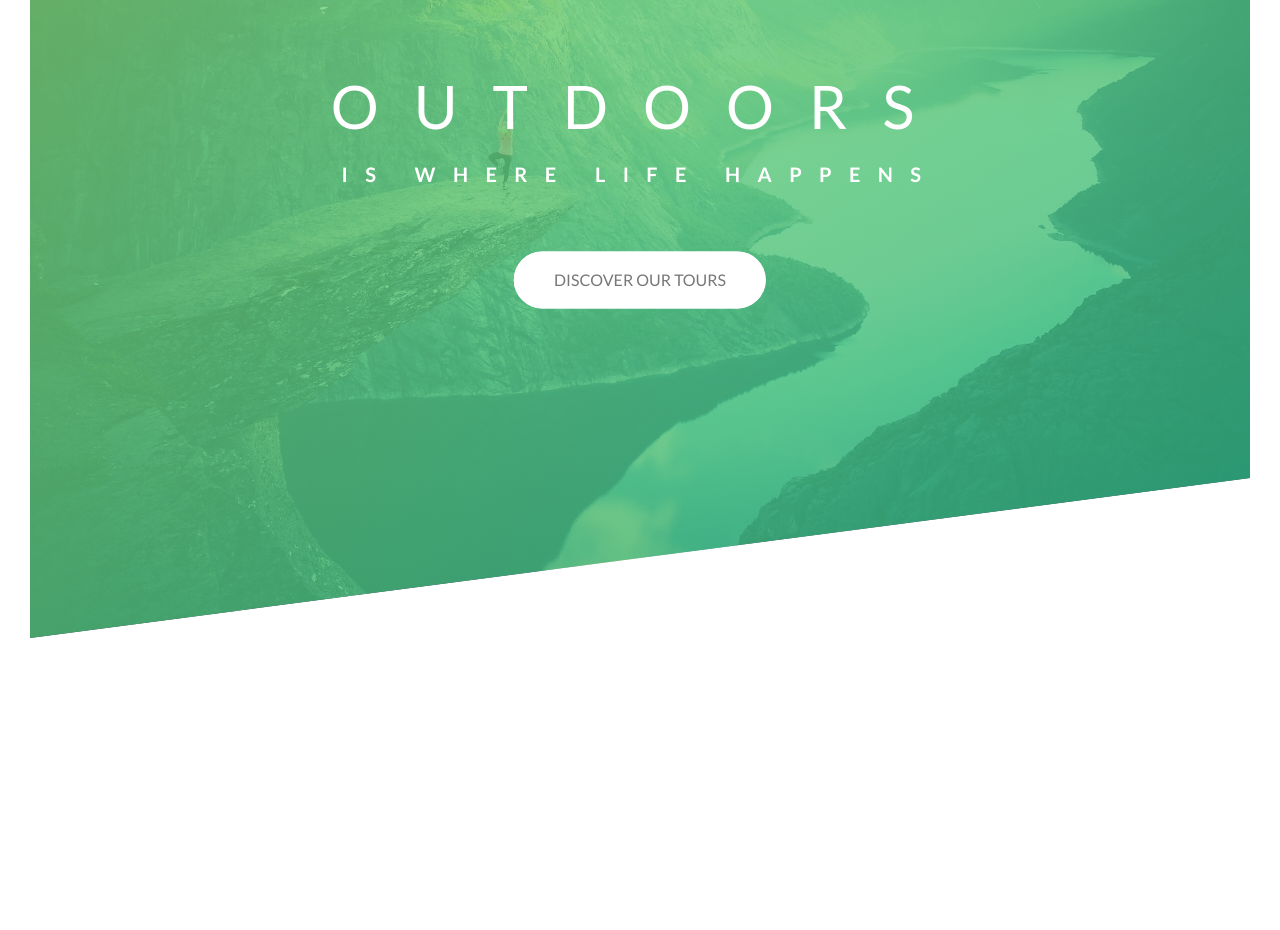
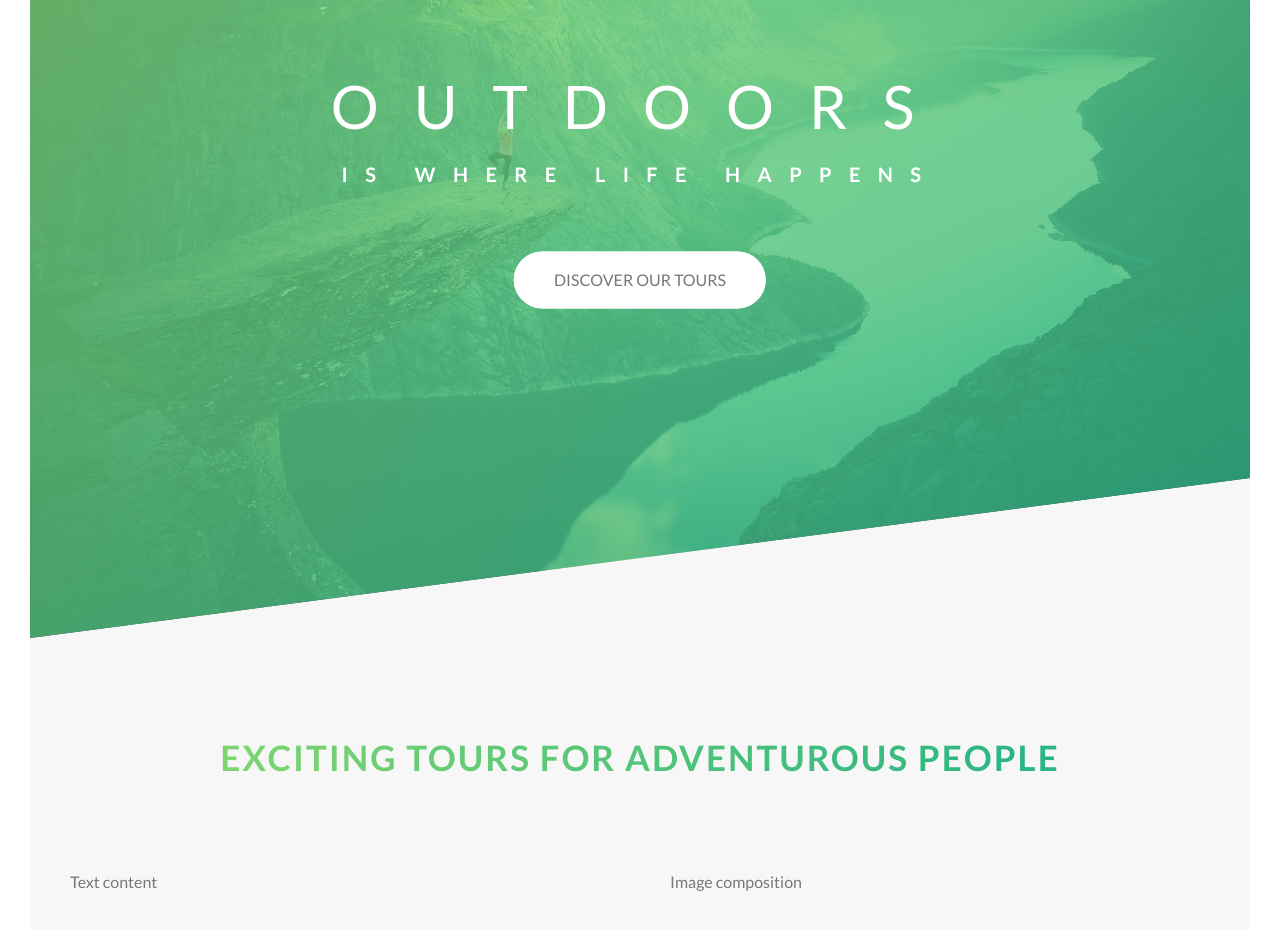
Before and after one commit to AlBears/Natours, a website: page index.html in a window 1280 px wide. Shown: the part 152-1082 px from the top of the page. Before the commit the page ends 820 px from the top, so only its background shows below. Drawn offline with Linux system fonts and the light colour scheme.

Commit message:
about section h2 and grid

```diff
--- a/index.html
+++ b/index.html
@@ -1,5 +1,6 @@
 <!DOCTYPE html>
 <html lang="en">
+
 <head>
     <meta charset="UTF-8">
     <meta name="viewport" content="width=device-width, initial-scale=1.0">
@@ -12,6 +13,7 @@
 
     <title>Natours | Exciting tours for adventurous people</title>
 </head>
+
 <body>
     <header class="header">
         <div class="header__logo-box">
@@ -27,6 +29,25 @@
             <a href="#" class="btn btn--white btn--animated">Discover our tours</a>
         </div>
     </header>
+
+    <main>
+        <section class="section-about">
+            <div class="u-center-text u-margin-bottom-8">
+                <h2 class="heading-secondary">
+                    Exciting tours for adventurous people
+                </h2>
+            </div>
+
+            <div class="row">
+                <div class="col-1-of-2">
+                    Text content
+                </div>
+                <div class="col-1-of-2">
+                    Image composition
+                </div>
+            </div>
+        </section>
+    </main>
 
     <!-- <section class="grid-test">
             <div class="row">
@@ -99,4 +120,5 @@
 
 
 </body>
+
 </html>
--- a/sass/abstracts/_variables.scss
+++ b/sass/abstracts/_variables.scss
@@ -2,6 +2,9 @@
 $color-primary: #55c57a;
 $color-primary-light: #7ed56f;
 $color-primary-dark: #28b485;
+
+$color-grey-light-1: #f7f7f7;
+
 $color-grey-dark: #777;
 $color-white: #fff;
 $color-black: #000;
--- a/sass/base/_typography.scss
+++ b/sass/base/_typography.scss
@@ -31,3 +31,20 @@ body {
         animation-timing-function: ease-out;
     }
 }
+
+.heading-secondary {
+    font-size: 3.5rem;
+    text-transform: uppercase;
+    font-weight: 700;
+    display: inline-block;
+    background-image: linear-gradient(to right, $color-primary-light, $color-primary-dark);
+    -webkit-background-clip: text;
+    color: transparent;
+    letter-spacing: .2rem;
+    transition: all .2s;
+
+    &:hover {
+        transform: skewY(2deg) skewX(15deg) scale(1.1);
+        text-shadow: .5rem 1rem 2rem rgba($color-black, .2);
+    }
+}
--- a/sass/base/_utilities.scss
+++ b/sass/base/_utilities.scss
@@ -0,0 +1,7 @@
+.u-center-text {
+    text-align: center;
+}
+
+.u-margin-bottom-8 {
+    margin-bottom: 8rem;
+}
--- a/sass/layout/_grid.scss
+++ b/sass/layout/_grid.scss
@@ -1,6 +1,5 @@
 .row {
     max-width: $grid-width;
-    background-color: #eee;
     margin: 0 auto;
 
     &:not(:last-child) {
@@ -10,7 +9,6 @@
     @include clearfix;
 
     [class^="col-"] {
-        background-color: orangered;
         float: left;
 
         &:not(:last-child) {
--- a/sass/pages/_home.scss
+++ b/sass/pages/_home.scss
@@ -0,0 +1,5 @@
+.section-about {
+    background-color: $color-grey-light-1;
+    padding: 25rem 0;
+    margin-top: -20vh;
+}
```
Also changed, not shown: css/style.css. Lines whose indentation alone changed are shown as unchanged.
